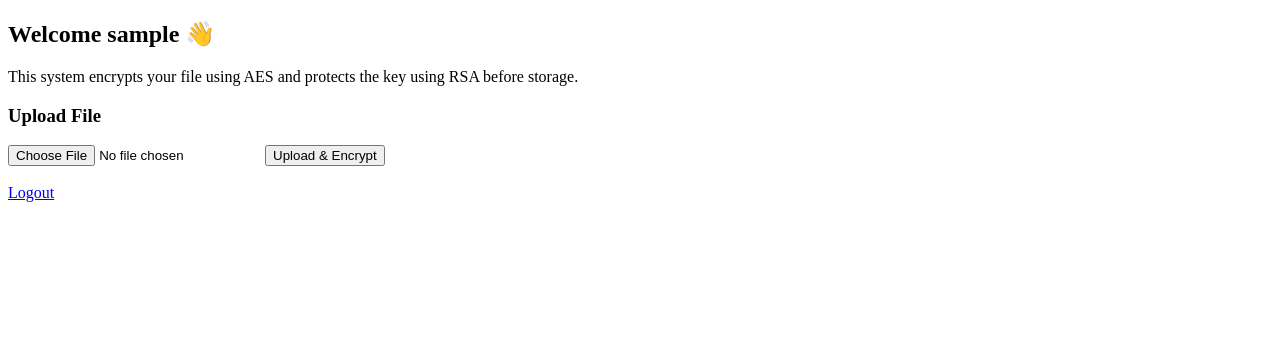
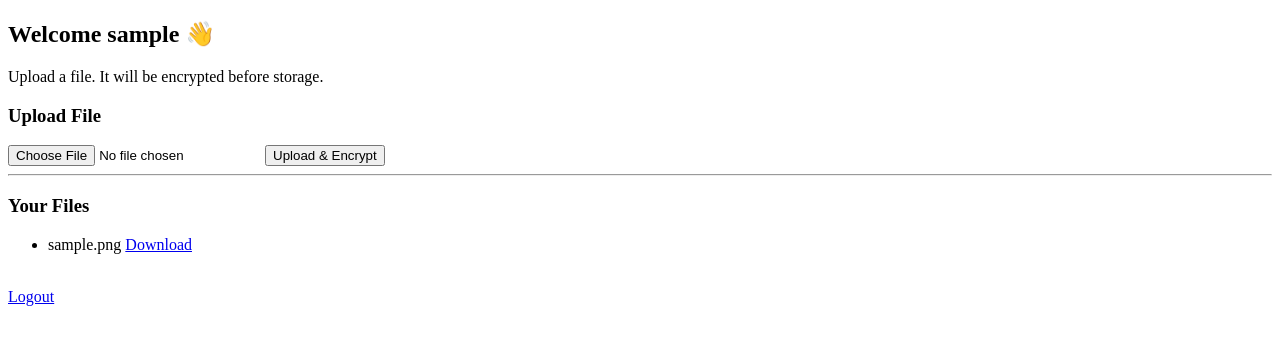
Before and after one commit to Cedric-Raichand/IC_CS_02, a Flask app: page /dashboard in a window 1280 px wide. Shown: the top 345 px of the page. Run offline with Flask 3, Linux system fonts and the light colour scheme; a user stored in the database is signed in; tables that the repository leaves empty hold one stand-in row (values such as "Sample post").

Commit message:
Create user dashboard template with file upload, listing, and download links

```diff
--- a/templates/dashboard.html
+++ b/templates/dashboard.html
@@ -7,7 +7,7 @@
 <body>
 
 <h2>Welcome {{ current_user.username }} 👋</h2>
-<p>This system encrypts your file using AES and protects the key using RSA before storage.</p>
+<p>Upload a file. It will be encrypted before storage.</p>
 
 <h3>Upload File</h3>
 <form method="POST" enctype="multipart/form-data">
@@ -17,7 +17,6 @@
 
 {% with messages = get_flashed_messages() %}
     {% if messages %}
-        <h4>Status:</h4>
         <ul>
         {% for msg in messages %}
             <li>{{ msg }}</li>
@@ -26,6 +25,20 @@
     {% endif %}
 {% endwith %}
 
+<hr>
+
+<h3>Your Files</h3>
+<ul>
+{% for file in files %}
+    <li>
+        {{ file.filename }}
+        <a href="/download/{{ file.id }}">Download</a>
+    </li>
+{% else %}
+    <p>No files uploaded yet</p>
+{% endfor %}
+</ul>
+
 <br>
 <a href="/logout">Logout</a>
 
```
